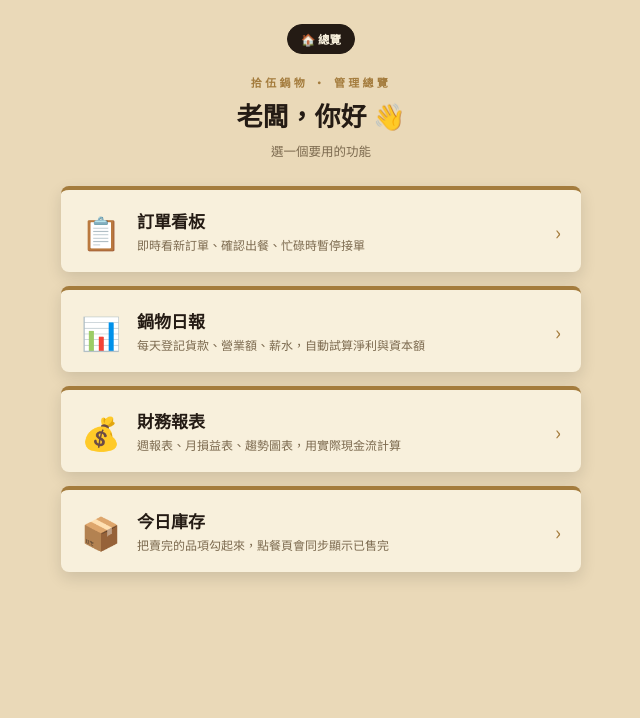
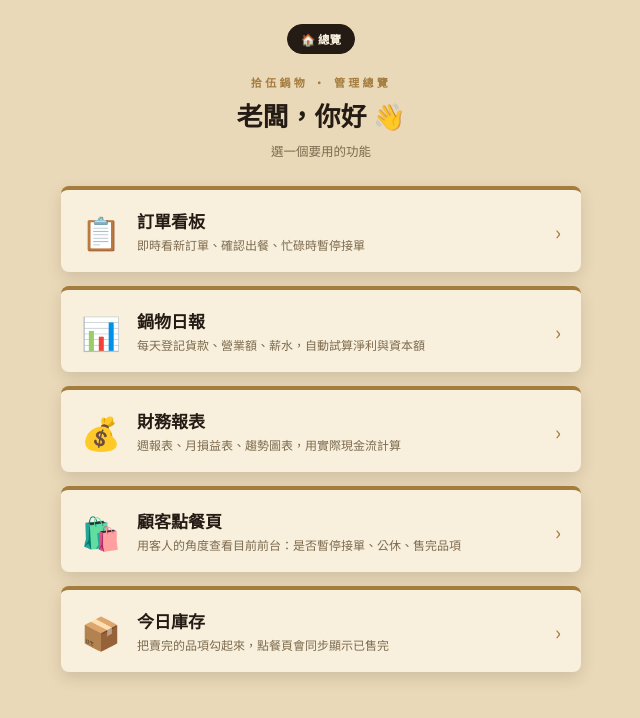
Before and after one commit to joymusicsax/-shiwu-order, a plain HTML site: page owner.html in a window 1280 px wide. Shown: the whole page, without its empty margins (319-959 px from the left). Drawn offline with Linux system fonts and the light colour scheme.

Commit message:
老闆總覽新增「顧客點餐頁」入口
Co-Authored-By: Claude Sonnet 5.5 <noreply@anthropic.com>
Claude-Session: https://claude.ai/code/session_018LnrvHJrAb84fyjuo2oKAv

```diff
--- a/owner.html
+++ b/owner.html
@@ -88,6 +88,15 @@
     <span class="arrow">›</span>
   </a>
 
+  <a class="menu-card" href="index.html" target="_blank" rel="noopener">
+    <span class="icon">🛍️</span>
+    <div class="txt">
+      <h2>顧客點餐頁</h2>
+      <p>用客人的角度查看目前前台：是否暫停接單、公休、售完品項</p>
+    </div>
+    <span class="arrow">›</span>
+  </a>
+
   <a class="menu-card" href="inventory.html">
     <span class="icon">📦</span>
     <div class="txt">
```
